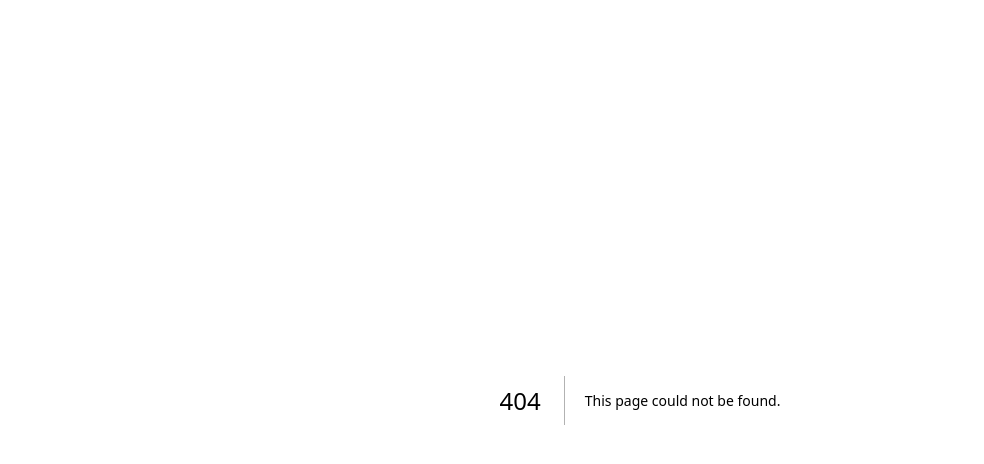
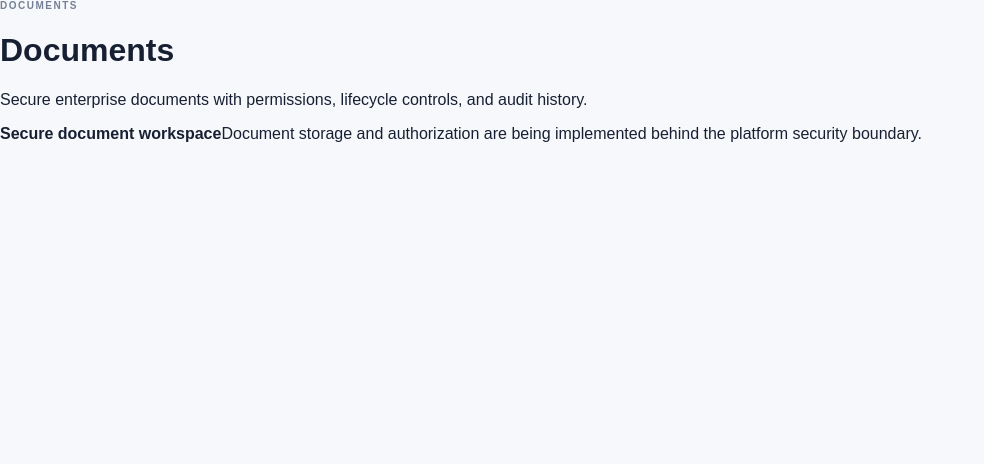
Before and after one commit to deaconjason-stack/PeopleSyncD, a Next.js app in the folder apps/web/: page /documents in a window 1280 px wide. Before the commit this address had no page. Shown: the top 464 px of the page, without its empty margins (0-984 px from the left). Built offline with nearby package versions, Linux system fonts and the light colour scheme.

Commit message:
feat: add Documents application route

```diff
--- /dev/null
+++ b/apps/web/app/documents/page.tsx
@@ -0,0 +1,3 @@
+export default function DocumentsPage() {
+  return <main className="route-page"><p className="eyebrow">DOCUMENTS</p><h1>Documents</h1><p>Secure enterprise documents with permissions, lifecycle controls, and audit history.</p><div className="empty-state"><strong>Secure document workspace</strong><span>Document storage and authorization are being implemented behind the platform security boundary.</span></div></main>;
+}
```
